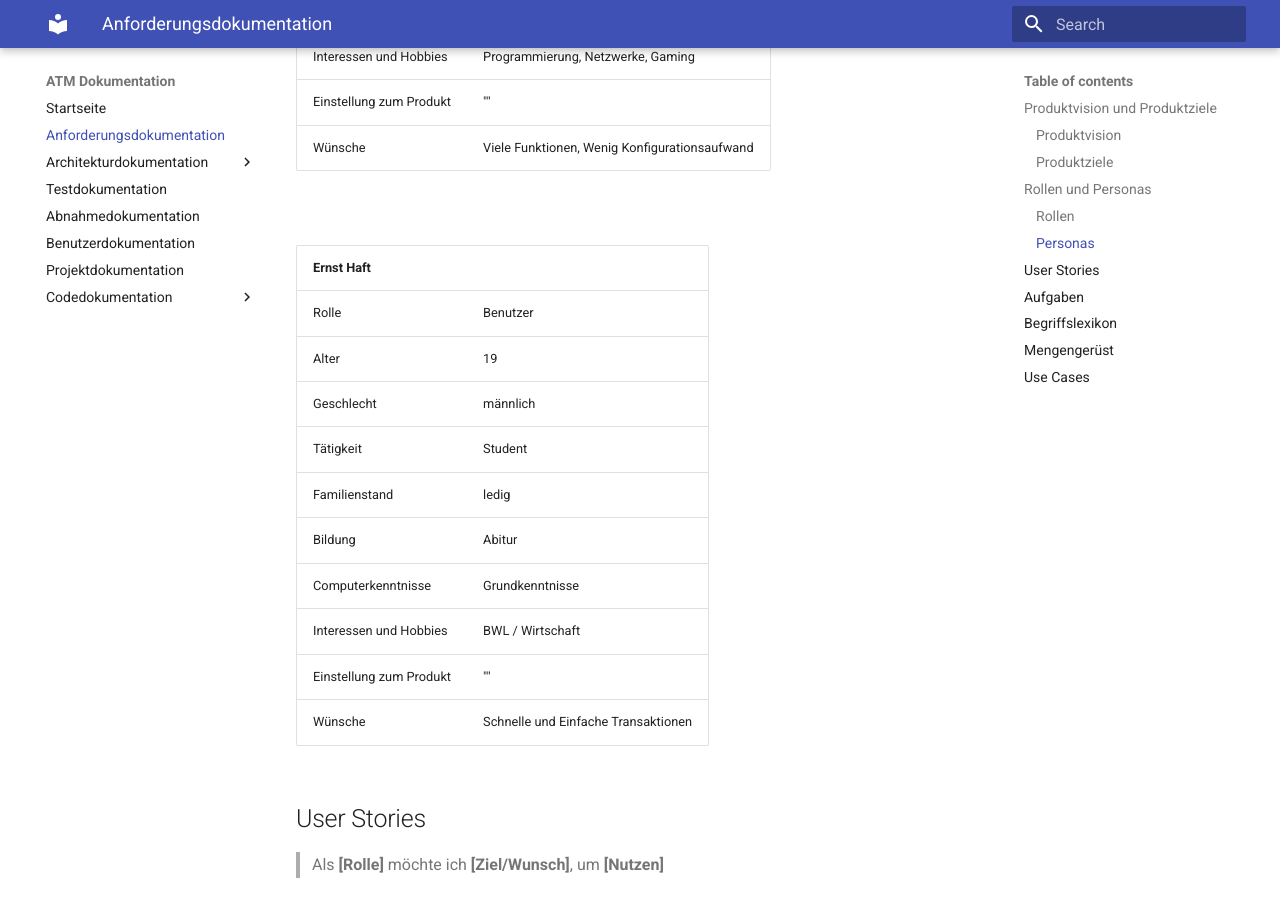
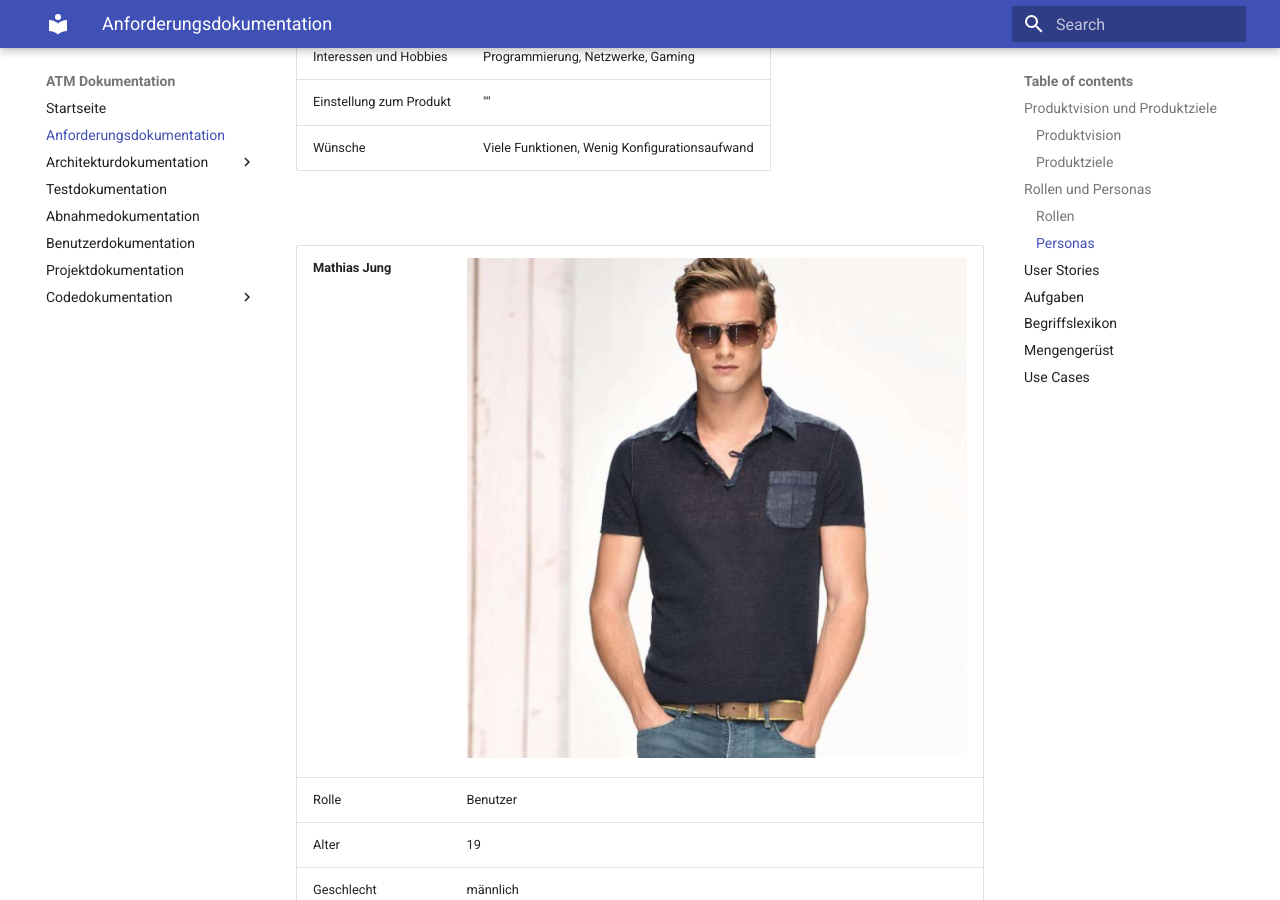
Before and after one commit to Halfpipe-SD/ATM, an MkDocs documentation site: the page built from docs/docs/requirements-docs.md, in a window 1280 px wide and 900 px high, scrolled down 3218 px. Built offline with MkDocs 1.6.1 and Material for MkDocs 9.7.7, drawn with Linux system fonts in a browser that asks for light colours.

Commit message:
#1 added Picture Persona

```diff
--- a/docs/docs/requirements-docs.md
+++ b/docs/docs/requirements-docs.md
@@ -68,18 +68,18 @@ Die Aufgabe unseres Teams ist es den bereits vorhandenen Code so zu überarbeite
 
 <br>
 
-| Ernst Haft              |                                     |
-| ----------------------- | ----------------------------------- |
-| Rolle                   | Benutzer                            |
-| Alter                   | 19                                  |
-| Geschlecht              | männlich                            |
-| Tätigkeit               | Student                             |
-| Familienstand           | ledig                               |
-| Bildung                 | Abitur                              |
-| Computerkenntnisse      | Grundkenntnisse                     |
-| Interessen und Hobbies  | BWL / Wirtschaft                    |
-| Einstellung zum Produkt | ""                                  |
-| Wünsche                 | Schnelle und Einfache Transaktionen |
+| Mathias Jung            | ![Mathias](images/bwl.png "Mathias") |
+| ----------------------- | ------------------------------------ |
+| Rolle                   | Benutzer                             |
+| Alter                   | 19                                   |
+| Geschlecht              | männlich                             |
+| Tätigkeit               | Student                              |
+| Familienstand           | ledig                                |
+| Bildung                 | Abitur                               |
+| Computerkenntnisse      | Grundkenntnisse                      |
+| Interessen und Hobbies  | BWL / Wirtschaft                     |
+| Einstellung zum Produkt | ""                                   |
+| Wünsche                 | Schnelle und Einfache Transaktionen  |
 
 ## User Stories
 
```
Also changed, not shown: docs/docs/images/bwl.png (added).
